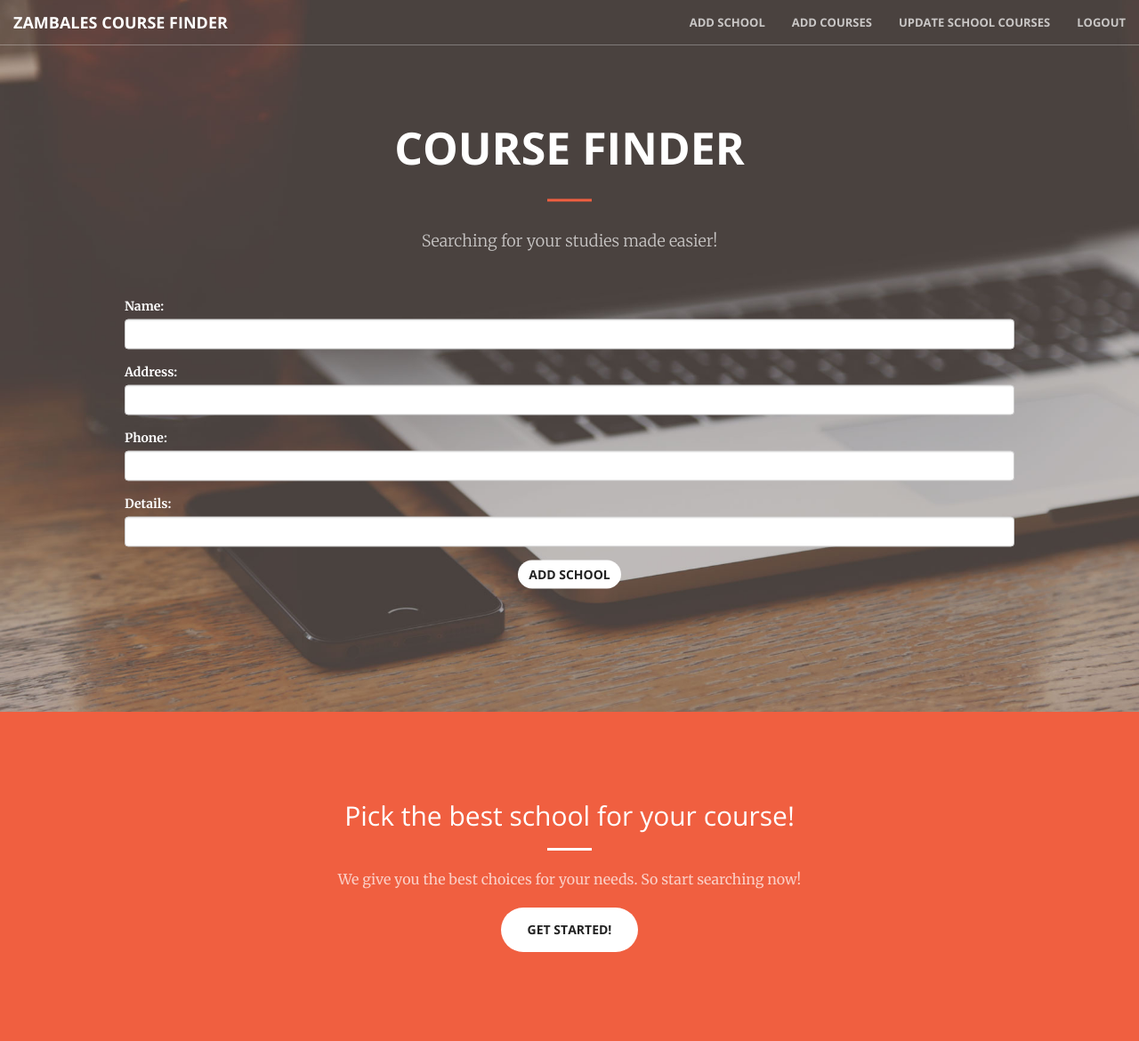
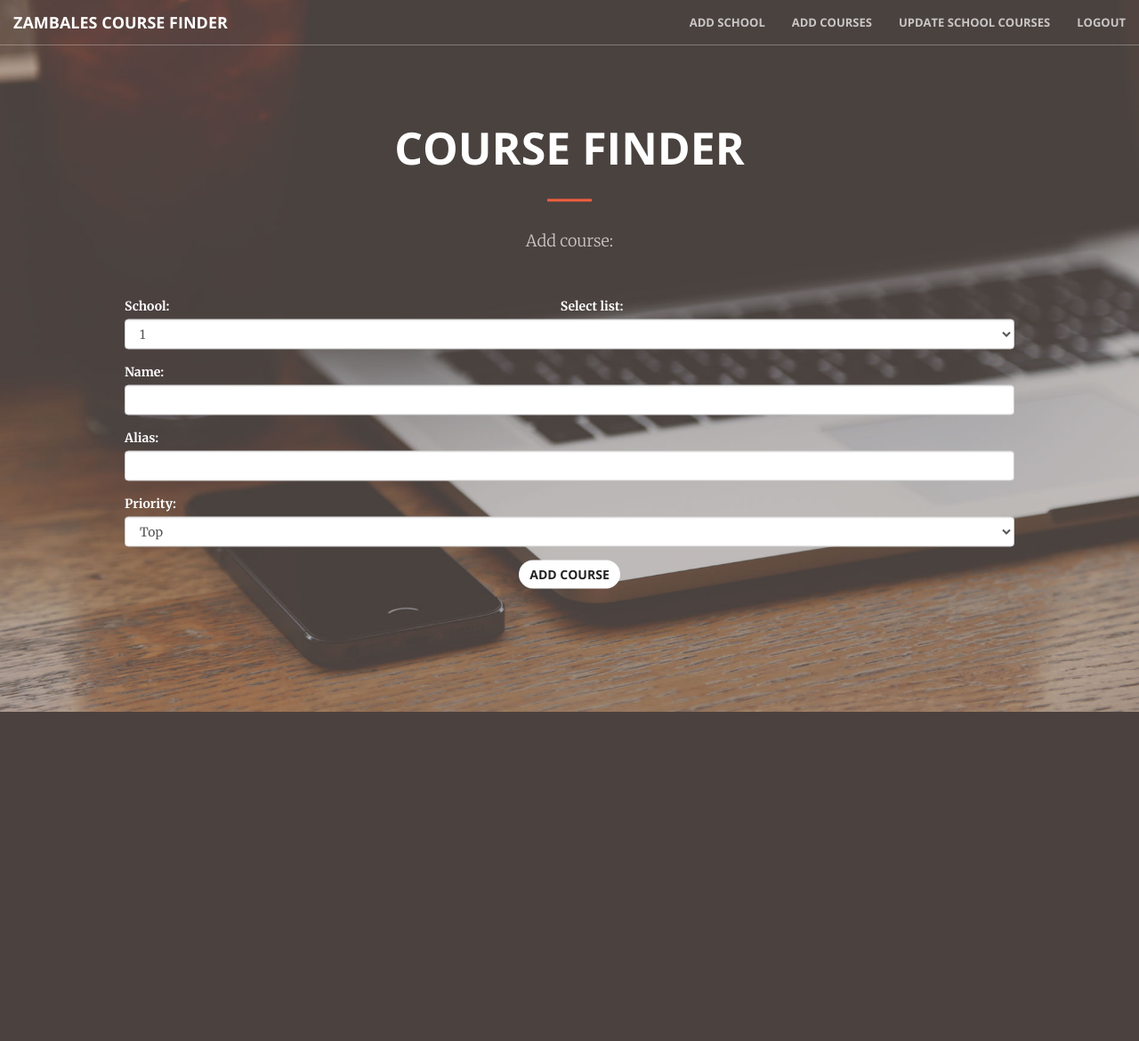
Before and after one commit to rowel123/coursefinder, a PHP site: page /PageSources/admin/add-courses.php in a window 1280 px wide. Shown: the whole page at 89% size. After the commit the page ends 800 px from the top, so only its background shows below. Run offline with PHP 8.4, Linux system fonts and the light colour scheme; some libraries are stand-ins or nearby versions.

Commit message:
Something

```diff
--- a/PageSources/admin/add-courses.php
+++ b/PageSources/admin/add-courses.php
@@ -10,26 +10,40 @@
             <div class="header-content-inner">
                 <h1 id="homeHeading">Course Finder</h1>
                 <hr>
-                <p>Searching for your studies made easier!</p>
+                <p>Add course:</p>
 
 <form action="" method="POST">
 <div class="form-group">
-  <label style="float:left;">Name:</label>
-  <input type="text" name="name" class="form-control" id="usr">
+  <label style="float:left;">School:</label>
+    <div class="form-group">
+  <label for="sel1">Select list:</label>
+  <select class="form-control" name="school_id" id="sel1">
+    <option>1</option>
+    <option>2</option>
+    <option>3</option>
+    <option>4</option>
+  </select>
+    </div>
+
+
 </div>
 <div class="form-group">
-  <label for="pwd" style="float:left;">Address:</label>
+  <label for="pwd" style="float:left;">Name:</label>
   <input type="text" name="address" class="form-control" id="pwd">
 </div>
 <div class="form-group">
-  <label for="phne" style="float:left;">Phone:</label>
+  <label for="phne" style="float:left;">Alias:</label>
   <input type="text" name="phone" class="form-control" id="phne">
 </div>
 <div class="form-group">
-  <label for="det" style="float:left;">Details:</label>
-  <input type="text" name="details" class="form-control" id="det">
+  <label for="det" style="float:left;">Priority:</label>
+      <select class="form-control" name="priority" id="sel1">
+      <option>Top</option>
+      <option>Normal</option>
+      </select>
+
 </div>
-  <button type="submit" class="btn btn-default" name="addSchool">Add School</button>
+  <button type="submit" class="btn btn-default" name="addSchool">Add Course</button>
 </form>
 
 
@@ -58,7 +72,7 @@ VALUES (1,'$address','$phone',1)";
         </div>
     </header>
 
-    <section class="bg-primary" id="about">
+<!--     <section class="bg-primary" id="about">
         <div class="container">
             <div class="row">
                 <div class="col-lg-8 col-lg-offset-2 text-center">
@@ -71,7 +85,7 @@ VALUES (1,'$address','$phone',1)";
         </div>
     </section>
 
-
+     -->
 
 
     <!-- jQuery -->
--- a/PageSources/admin/admin-index.php
+++ b/PageSources/admin/admin-index.php
@@ -10,7 +10,7 @@
             <div class="header-content-inner">
                 <h1 id="homeHeading">Course Finder</h1>
                 <hr>
-                <p>Searching for your studies made easier!</p>
+                <p>Add School:</p>
 
 <form action="" method="POST">
 <div class="form-group">
@@ -58,7 +58,7 @@ VALUES ('$name','$address','$phone','$details')";
         </div>
     </header>
 
-    <section class="bg-primary" id="about">
+<!--     <section class="bg-primary" id="about">
         <div class="container">
             <div class="row">
                 <div class="col-lg-8 col-lg-offset-2 text-center">
@@ -70,7 +70,7 @@ VALUES ('$name','$address','$phone','$details')";
             </div>
         </div>
     </section>
-
+ -->
 
 
 
--- a/PageSources/school-component/school.php
+++ b/PageSources/school-component/school.php
@@ -54,7 +54,7 @@ $fetchSchools = mysqli_query($con,"SELECT * FROM tbl_schools");
 while($row = mysqli_fetch_array($fetchSchools)) {
 
        echo "<tr>
-                <td> " . $row['name'] . "</td>
+                <td> " . $row['schoolName'] . "</td>
                 <td> " . $row['address'] . "</td>
                 <td> " . $row['phone'] . "</td>
               </tr>";
```
Also changed, not shown: PageSources/school-component/shool-fetch.php (added).
